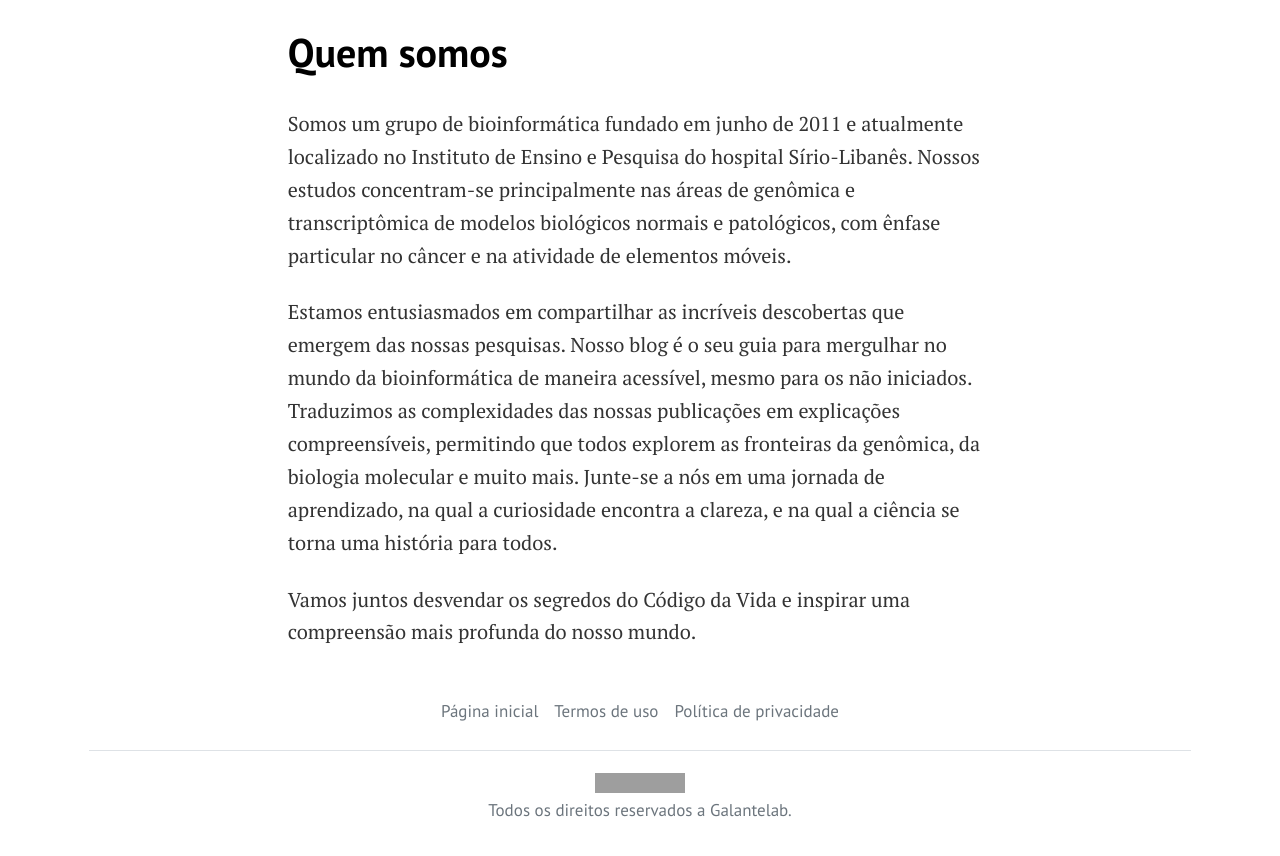
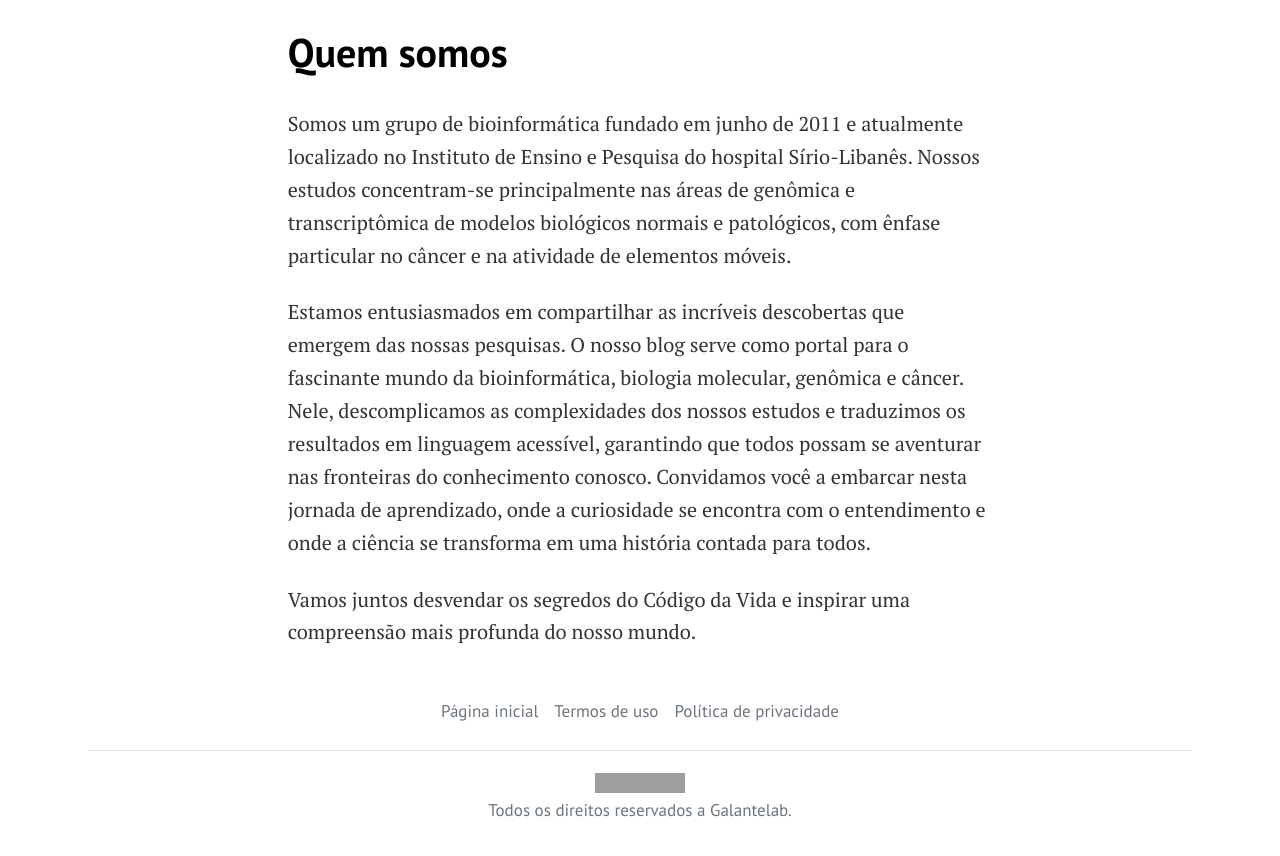
Before and after one commit to galantelab/blog, a Jekyll site: the page built from pages/quem-somos.md, in a window 1280 px wide and 1317 px high. Shown: the part 436-1292 px from the top of the window. Built offline with Jekyll 4.4.1, drawn with Linux system fonts in a browser that asks for light colours; grey boxes are pictures that could not be loaded.

Commit message:
Update quem-somos.md: 2th paragraph

```diff
--- a/pages/quem-somos.md
+++ b/pages/quem-somos.md
@@ -11,11 +11,12 @@ principalmente nas áreas de genômica e transcriptômica de modelos biológicos
 patológicos, com ênfase particular no câncer e na atividade de elementos móveis.
 
 Estamos entusiasmados em compartilhar as incríveis descobertas que emergem das nossas
-pesquisas. Nosso blog é o seu guia para mergulhar no mundo da bioinformática de maneira
-acessível, mesmo para os não iniciados. Traduzimos as complexidades das nossas publicações
-em explicações compreensíveis, permitindo que todos explorem as fronteiras da genômica,
-da biologia molecular e muito mais. Junte-se a nós em uma jornada de aprendizado, na qual
-a curiosidade encontra a clareza, e na qual a ciência se torna uma história para todos.
+pesquisas. O nosso blog serve como portal para o fascinante mundo da bioinformática,
+biologia molecular, genômica e câncer. Nele, descomplicamos as complexidades dos nossos
+estudos e traduzimos os resultados em linguagem acessível, garantindo que todos possam
+se aventurar nas fronteiras do conhecimento conosco. Convidamos você a embarcar nesta
+jornada de aprendizado, onde a curiosidade se encontra com o entendimento e onde a
+ciência se transforma em uma história contada para todos.
 
 Vamos juntos desvendar os segredos do Código da Vida e inspirar uma compreensão mais
 profunda do nosso mundo.
```
